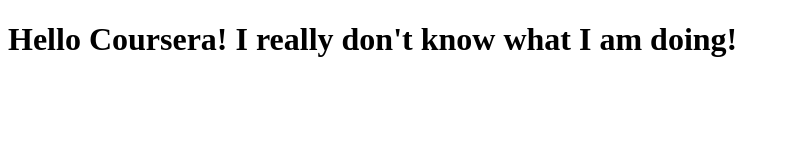
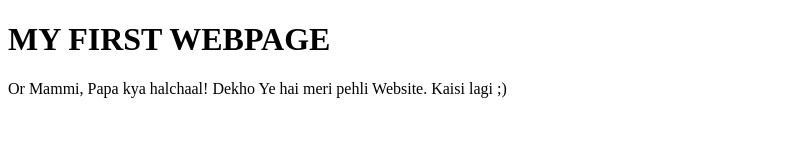
Before and after one commit to fireheart007/Coursera, a plain HTML site: page site/index.html in a window 1280 px wide. Shown: the whole page, without its empty margins (0-790 px from the left). Drawn offline with Linux system fonts and the light colour scheme.

Commit message:
Some changes

```diff
--- a/site/index.html
+++ b/site/index.html
@@ -1,9 +1,12 @@
 <!DOCTYPE html>
 <html>
 <head>
-	<title>HELLO COURSERA!</title>
+	<title>FIREHEART</title>
 </head>
 <body>
-<h1>Hello Coursera! I really don't know what I am doing!</h1>
+<h1>MY FIRST WEBPAGE</h1>
+Or Mammi, Papa kya halchaal!
+Dekho Ye hai meri pehli Website.
+Kaisi lagi ;)
 </body>
 </html>
```
